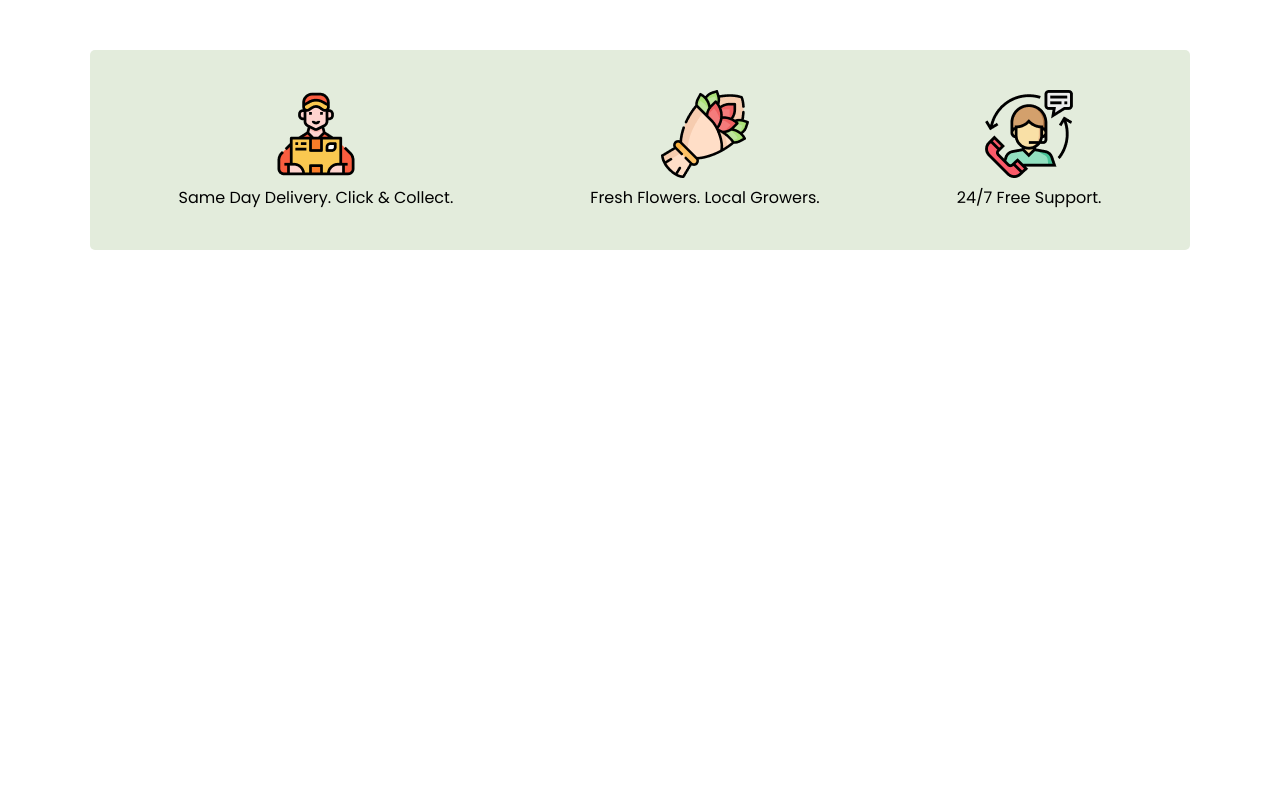
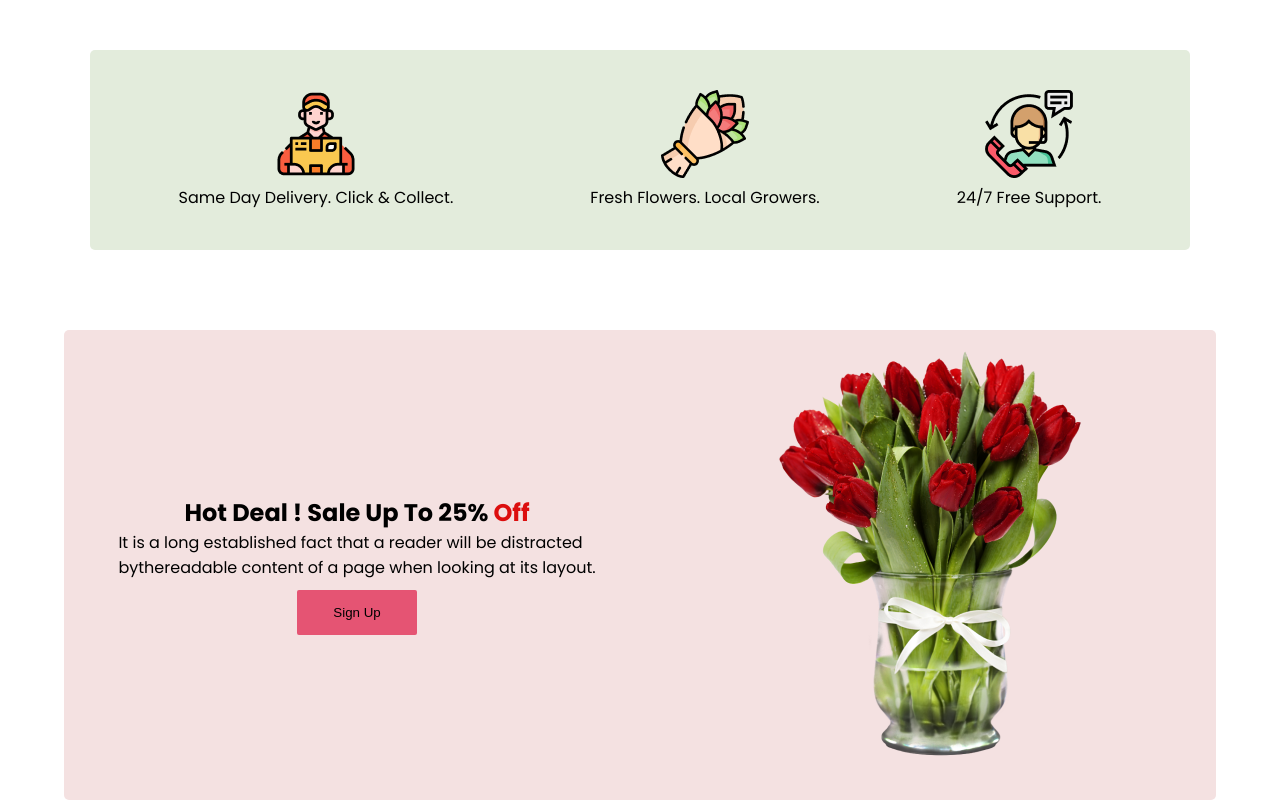
Before and after one commit to Mdjohirulislam44/flower-shop, a plain HTML site: page index.html in a window 1280 px wide. Shown: the part 1518-2318 px from the top of the page. Before the commit the page ends 1773 px from the top, so only its background shows below. Drawn offline with Linux system fonts and the light colour scheme.

Commit message:
hotdeal complite

```diff
--- a/index.html
+++ b/index.html
@@ -63,8 +63,20 @@
         </div>
 
       </section>
-      <section class="hotdel">
-
+      <section class="hotdeal">
+        <div class="text-img-container">
+          <div class="textcontainer">
+            <h1>Hot Deal ! Sale Up To 25% <span class="span">Off</span></h1>
+            <p class="gray">
+              It is a long established fact that a reader will be distracted <br> bythereadable
+              content of a page when looking at its layout.
+            </p>
+            <button>Sign Up</button>
+          </div>
+          <div class="imgcontainer">
+            <img src="images/sale-0ff.png" alt="" />
+          </div>
+        </div>
       </section>
     </main>
     <footer></footer>
--- a/style/style.css
+++ b/style/style.css
@@ -127,3 +127,56 @@ body{
     width: 90;
     margin: 0 auto;
 }
+.hotdeal{
+     max-width:1440px;
+    height: 450px;
+
+}
+.text-img-container{
+    display: flex;
+    /* border: 2px solid red; */
+    width: 90%;
+    margin: 0 auto;
+    border-radius: 5px;
+    margin-top: 80px;
+    background-color: rgb(244, 225, 225);
+
+}
+.textcontainer{
+    width: 50%;
+    height: 450px;
+    display: flex;
+    justify-content: center;
+    align-items: center;
+    flex-direction: column;
+    padding: 10px;
+    margin: 10px;
+
+}
+.textcontainer button{
+    width:120px ;
+    height:45px ;
+    background-color: rgba(229, 84, 115);
+    border: none;
+    border-radius: 2px;
+    margin-top: 10px;
+
+
+
+}
+.imgcontainer{
+     width: 50%;
+    /* border: 2px solid blue; */
+    height: 450px;
+    display: flex;
+    justify-content: center;
+    align-items: center;
+    /* border: 2px solid red; */
+}
+.textcontainer h1{
+    text-align: center;
+
+}
+.textcontainer h1 span{
+   color: rgb(220, 14, 14);
+}
```
